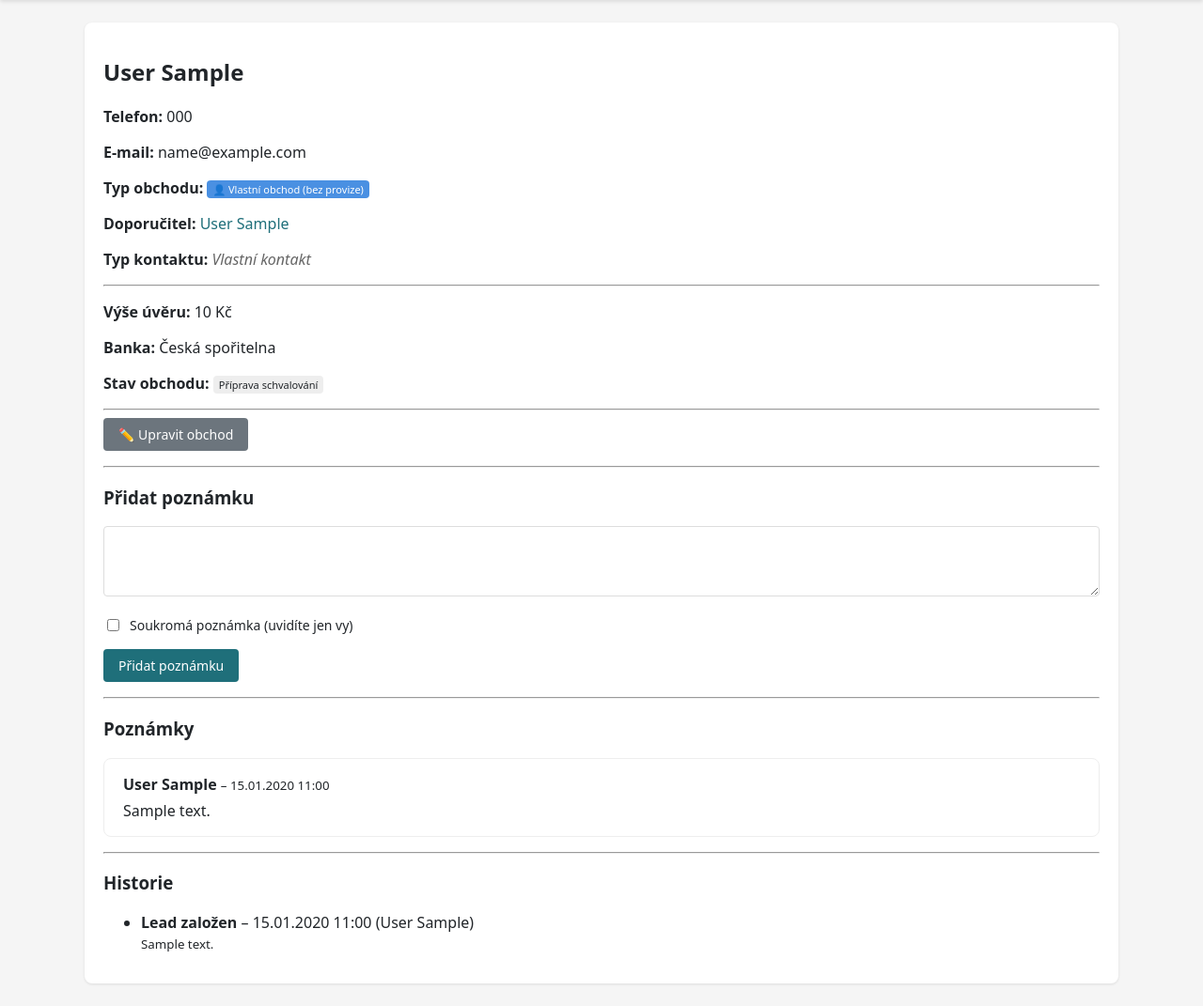
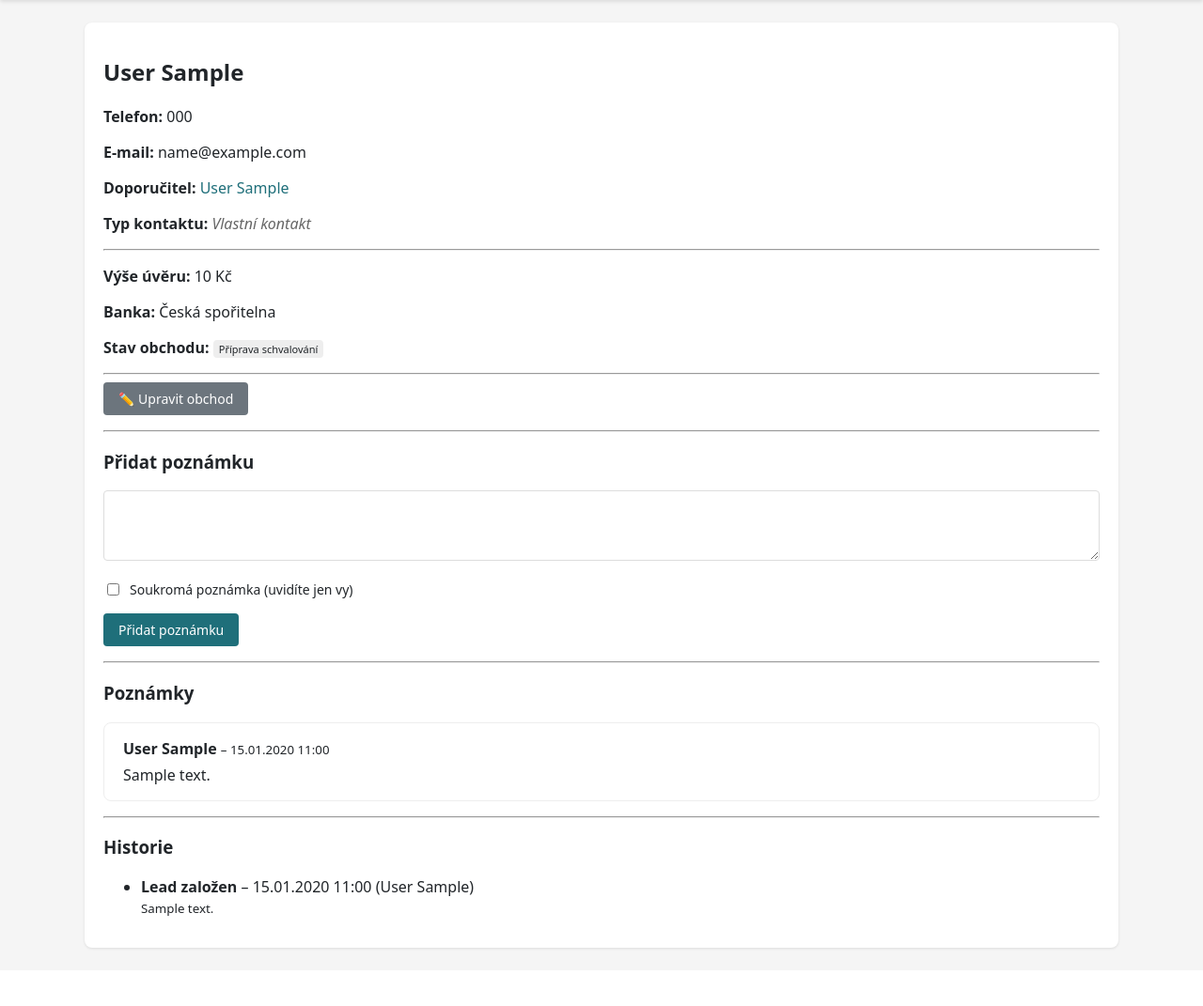
Before and after one commit to keshuanec/LeadBridge, a Django app: page /leads/deals/1/ in a window 1280 px wide. Shown: the part 62-1133 px from the top of the page at 94% size. After the commit the page ends 1074 px from the top, so only its background shows below. Run offline with Django 5.2, Linux system fonts and the light colour scheme; a user stored in the database is signed in; tables that the repository leaves empty hold one stand-in row (values such as "Sample post").

Commit message:
Remove 'Typ obchodu' from deal detail view
Removed the deal type badge from deal_detail.html.

Rationale:
- Referrer knows deal is commission-based by seeing it (personal deals are hidden)
- Advisor knows by commission amounts (structure gets 0 Kč for personal deals)

Deal type is still shown in the list of other deals for the same client,
where it helps distinguish between multiple deals.

Co-Authored-By: Claude Sonnet 4.5 <noreply@anthropic.com>

```diff
--- a/templates/leads/deal_detail.html
+++ b/templates/leads/deal_detail.html
@@ -8,16 +8,6 @@
 
     <p><strong>Telefon:</strong> {{ deal.client_phone|default:"—" }}</p>
     <p><strong>E-mail:</strong> {{ deal.client_email|default:"—" }}</p>
-
-    <!-- Typ obchodu -->
-    <p>
-        <strong>Typ obchodu:</strong>
-        {% if deal.is_personal_deal %}
-            <span class="badge" style="background-color: #4a90e2; color: white;">👤 Vlastní obchod (bez provize)</span>
-        {% else %}
-            <span class="badge" style="background-color: #50c878; color: white;">💼 Provizovaný obchod</span>
-        {% endif %}
-    </p>
 
     <!-- Pokud má lead více dealů, zobraz info -->
     {% if other_deals %}
```
